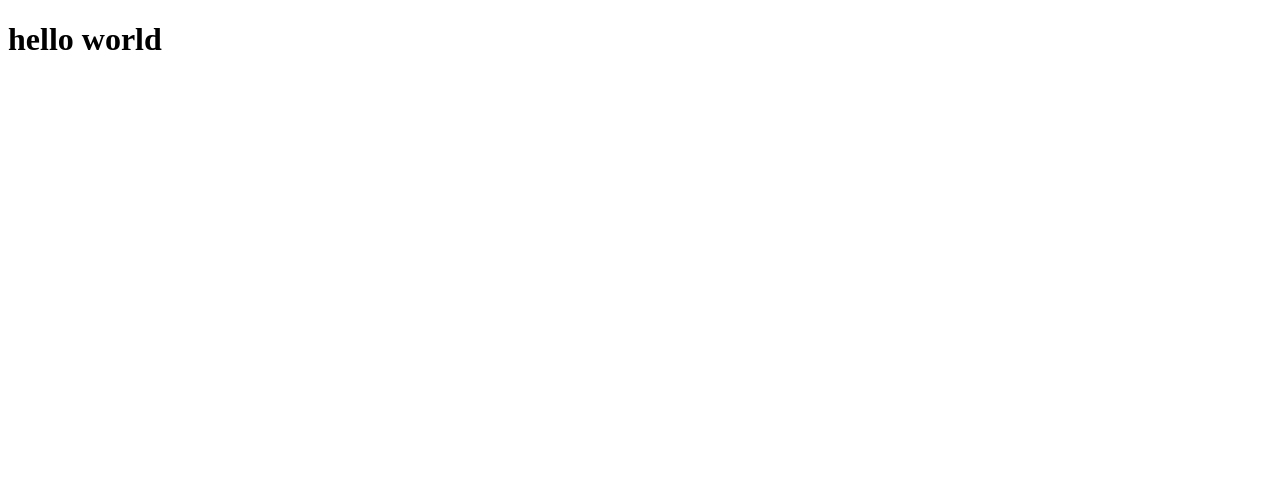
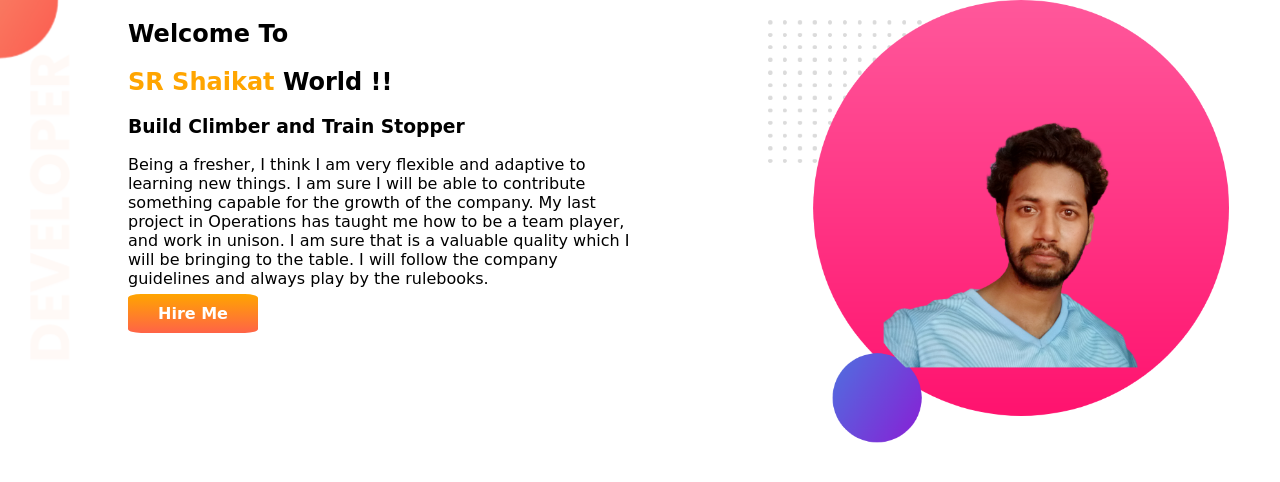
Before and after one commit to Sarfaraj116/developer-portfolio, a plain HTML site: page index.html in a window 1280 px wide. Drawn offline with Linux system fonts and the light colour scheme; a web font is replaced by a local one.

Commit message:
code push

```diff
--- a/index.html
+++ b/index.html
@@ -1,13 +1,37 @@
 <!DOCTYPE html>
 <html lang="en">
+
 <head>
     <meta charset="UTF-8">
     <meta http-equiv="X-UA-Compatible" content="IE=edge">
     <meta name="viewport" content="width=device-width, initial-scale=1.0">
     <title>SR Portfolio Website</title>
+    <link rel="preconnect" href="https://fonts.googleapis.com">
+    <link rel="preconnect" href="https://fonts.gstatic.com" crossorigin>
+    <link href="https://fonts.googleapis.com/css2?family=Paprika&display=swap" rel="stylesheet">
     <link rel="stylesheet" href="style.css">
 </head>
+
 <body>
-    <h1>hello world</h1>
+    <section class="top-banner">
+        <div class="half-width">
+            <h1>Welcome To </h1>
+            <h1><span class="orange">SR Shaikat</span> World !!</h1>
+            <h3>Build Climber and Train Stopper</h3>
+            <p>Being a fresher, I think I am very flexible and adaptive to learning new things. I am sure I will be able
+                to
+                contribute something capable for the growth of the company. My last project in Operations has taught me
+                how
+                to be a team player, and work in unison. I am sure that is a valuable quality which I will be bringing
+                to
+                the table. I will follow the company guidelines and always play by the rulebooks.</p>
+            <a class="link-button" target="_blank" href="https://github.com/ProgrammingHero1/developer-portfolio">Hire
+                Me</a>
+        </div>
+        <div class="half-width">
+            <img src="my-bg2.png" alt="">
+        </div>
+    </section>
 </body>
+
 </html>
--- a/style.css
+++ b/style.css
@@ -0,0 +1,29 @@
+body{
+    font-family: 'Paprika', cursive;
+    margin: 0;
+}
+.orange{
+    color: orange;
+}
+section{
+    display: flex;
+}
+.half-width{
+    width: 50%;
+    padding-left: 10%;
+}
+.half-width img{
+    width: 90%;
+}
+.link-button{
+    text-decoration: none;
+    background-image: linear-gradient(orange, tomato);
+    color: white;
+    font-weight: 700;
+    padding: 10px 30px;
+    border-radius: 10%;
+}
+.top-banner{
+    background-image: url(images/top-banner.png);
+    background-repeat: no-repeat;
+}
```
Also changed, not shown: images/dream-bg.png (added), images/exp-bg.png (added), images/jhankar.png (added), images/jhankar2.png (added), images/my-bg.png (added), images/my-bg2.png (added), images/top-banner.png (added), my-bg.png (added), my-bg2.png (added), my-bg3.jpg (added).
